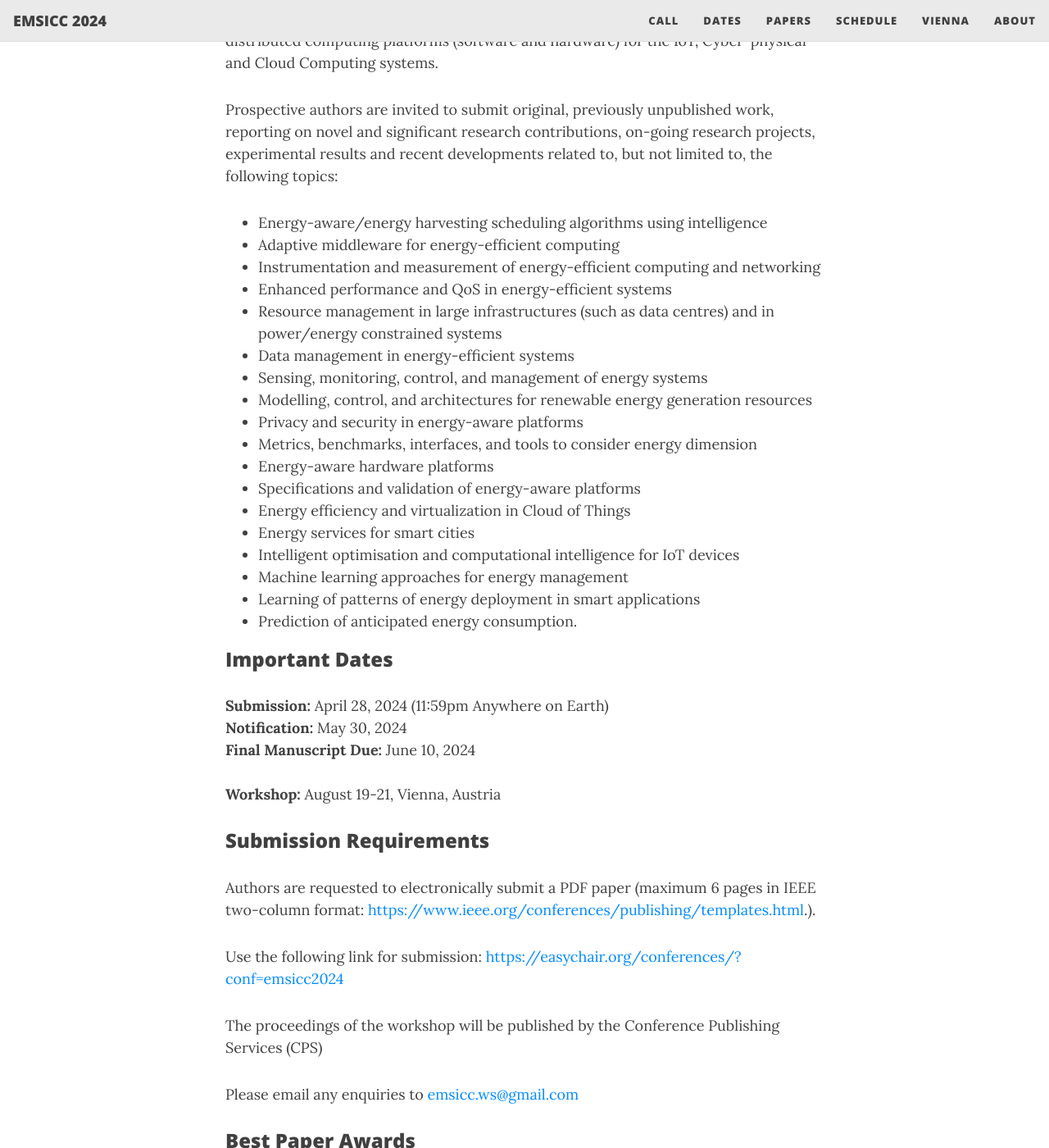
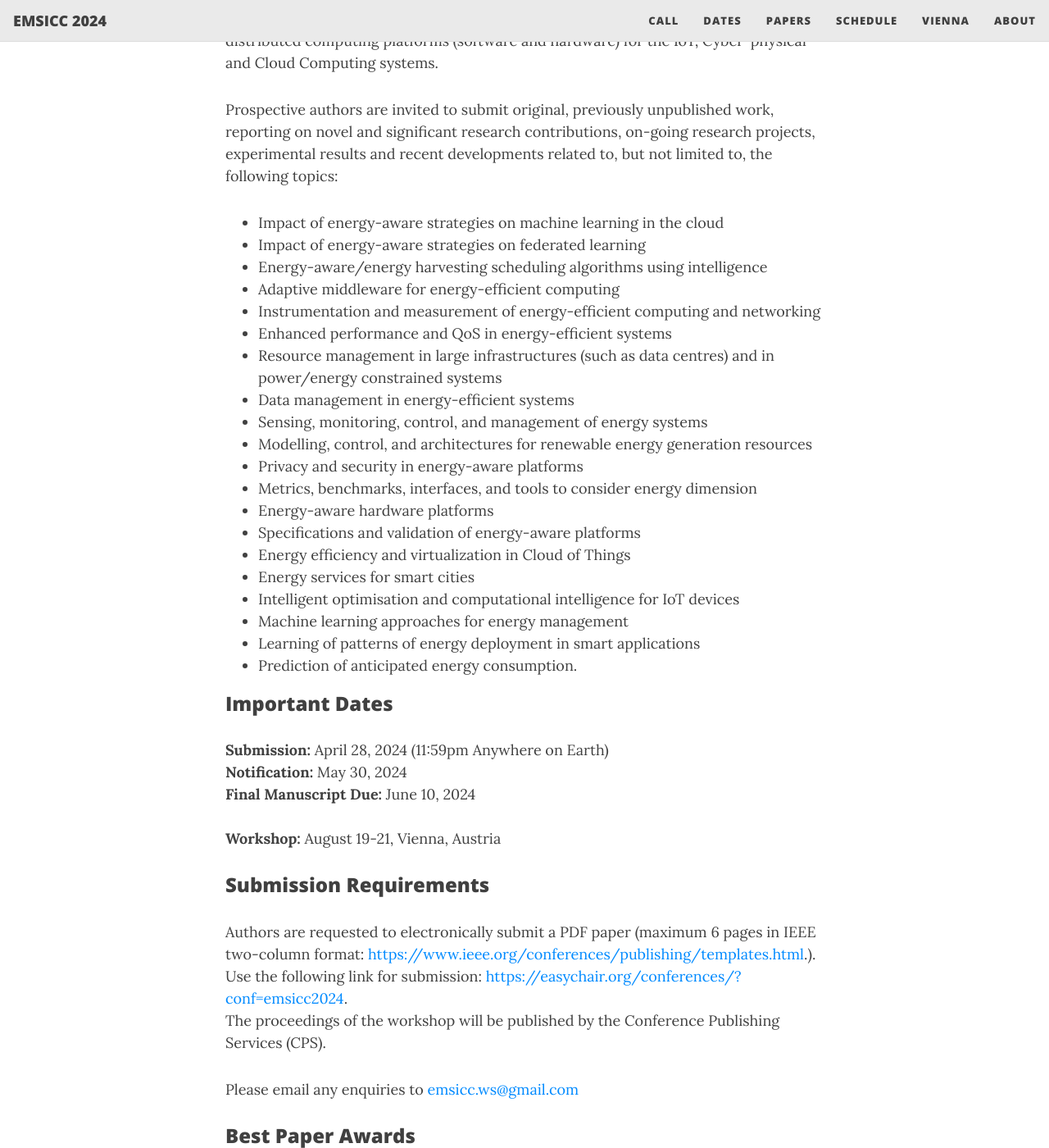
Before and after one commit to emsicc/2024, a Jekyll site: the page built from call.md, in a window 1280 px wide and 1400 px high, scrolled down 441 px. Shown: the whole window at 82% size. Built offline with Jekyll 4.4.1, drawn with Linux system fonts in a browser that asks for light colours; nearby versions of some CDN libraries.

Commit message:
Update call.md

```diff
--- a/call.md
+++ b/call.md
@@ -11,6 +11,8 @@ This workshop is intended to provide a forum for discussing a wide range of prob
 
 Prospective authors are invited to submit original, previously unpublished work, reporting on novel and significant research contributions, on-going research projects, experimental results and recent developments related to, but not limited to, the following topics:
 
+- Impact of energy-aware strategies on machine learning in the cloud
+- Impact of energy-aware strategies on federated learning
 - Energy-aware/energy harvesting scheduling algorithms using intelligence
 - Adaptive middleware for energy-efficient computing
 - Instrumentation and measurement of energy-efficient computing and networking
@@ -41,11 +43,9 @@ Prospective authors are invited to submit original, previously unpublished work,
 
 ### Submission Requirements
 
-Authors are requested to electronically submit a PDF paper (maximum 6 pages in IEEE two-column format: [https://www.ieee.org/conferences/publishing/templates.html](https://www.ieee.org/conferences/publishing/templates.html).).
-
-Use the following link for submission: [https://easychair.org/conferences/?conf=emsicc2024](https://easychair.org/conferences/?conf=emsicc2024)
-
-The proceedings of the workshop will be published by the Conference Publishing Services (CPS)
+Authors are requested to electronically submit a PDF paper (maximum 6 pages in IEEE two-column format: [https://www.ieee.org/conferences/publishing/templates.html](https://www.ieee.org/conferences/publishing/templates.html).).<br>
+Use the following link for submission: [https://easychair.org/conferences/?conf=emsicc2024](https://easychair.org/conferences/?conf=emsicc2024).<br>
+The proceedings of the workshop will be published by the Conference Publishing Services (CPS).<br>
 
 Please email any enquiries to [emsicc.ws@gmail.com](mailto:emsicc.ws@gmail.com)
 
```
